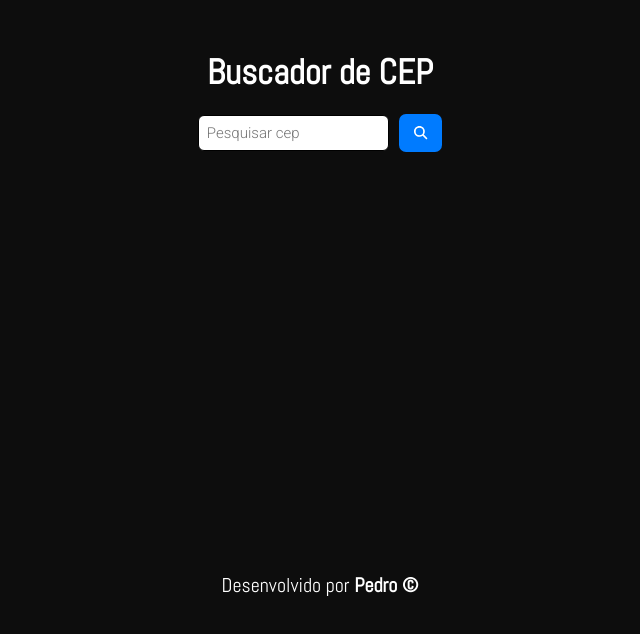
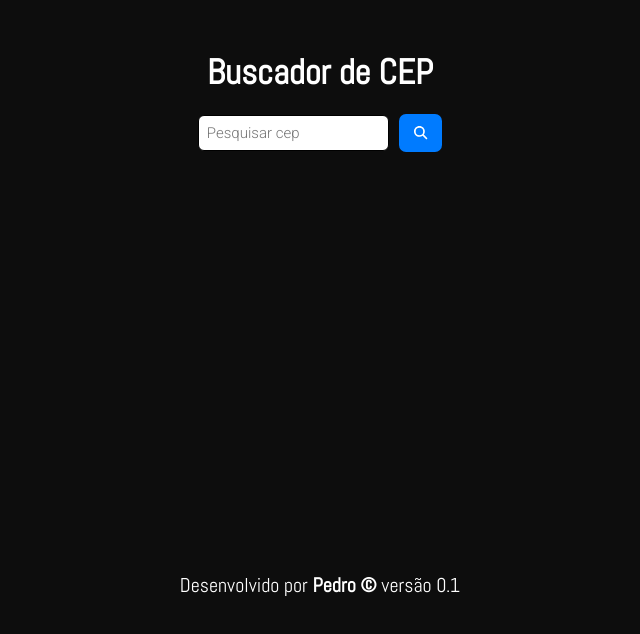
Before and after one commit to DEVSmoker/Buscador-de-CEP, a React (Vite) app in the folder buscarCep/: page / in a window 1280 px wide. Shown: the top 634 px of the page, without its empty margins (320-960 px from the left). Built offline with nearby package versions, Linux system fonts and the light colour scheme.

Commit message:
adicionado versão nova

```diff
--- a/buscarCep/src/App.jsx
+++ b/buscarCep/src/App.jsx
@@ -107,7 +107,7 @@ function App() {
           </div>
         )}
       </div>
-      <footer>Desenvolvido por <span style={{ display: 'inline', fontWeight: 'bold' }}>Pedro &#169;</span> </footer>
+      <footer>Desenvolvido por <span style={{ display: 'inline', fontWeight: 'bold' }}>Pedro &#169;</span> versão 0.1 </footer>
     </div >
   )
 }
```
